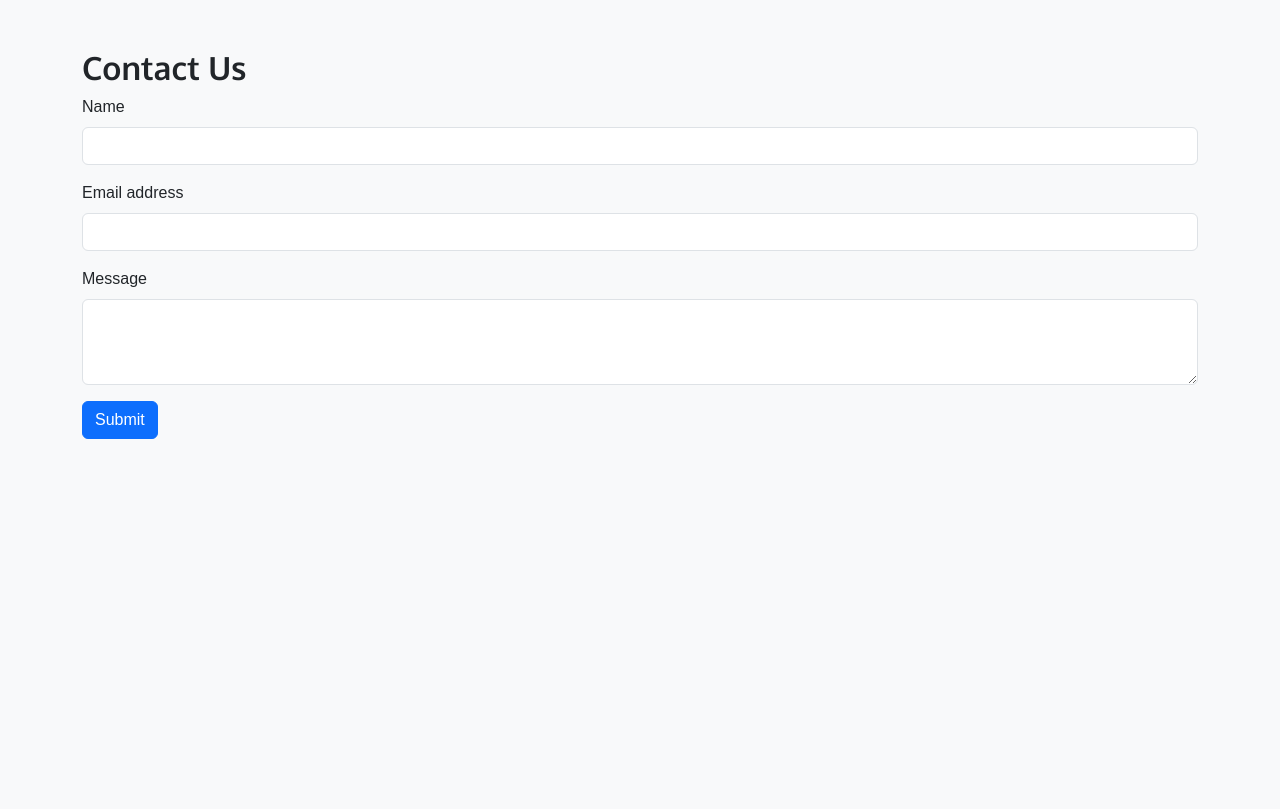
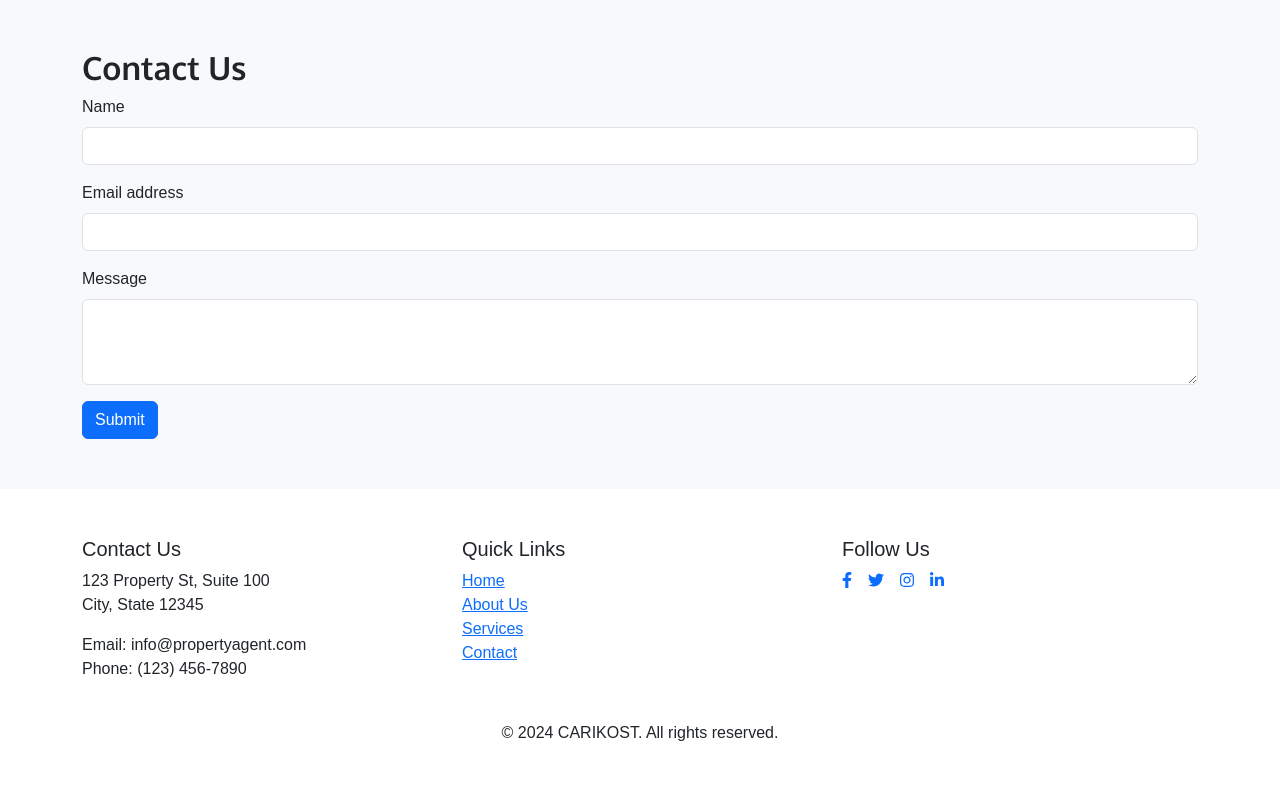
Before and after one commit to AnggiSatria/Property-Agent, a PHP site: page / in a window 1280 px wide. Shown: the part 1677-2486 px from the top of the page. Before the commit the page ends 2116 px from the top, so only its background shows below. Run offline with PHP 8.4, Linux system fonts and the light colour scheme.

Commit message:
[Anggi]: section add search bar

```diff
--- a/index.php
+++ b/index.php
@@ -1,5 +1,37 @@
 <?php
 
+
+
+// $servername = "localhost";
+// $username = "username";
+// $password = "password";
+// $dbname = "database_name";
+
+// $conn = new mysqli($servername, $username, $password, $dbname);
+
+// if ($conn->connect_error) {
+//     die("Connection failed: " . $conn->connect_error);
+// }
+
+// $query = isset($_GET['q']) ? $_GET['q'] : '';
+
+// $sql = $conn->prepare("SELECT * FROM properties WHERE title LIKE ? OR description LIKE ?");
+// $searchTerm = "%$query%";
+// $sql->bind_param("ss", $searchTerm, $searchTerm);
+// $sql->execute();
+// $result = $sql->get_result();
+
+// $properties = [];
+// if ($result->num_rows > 0) {
+//     while($row = $result->fetch_assoc()) {
+//         $properties[] = $row;
+//     }
+// }
+
+// $conn->close();
+
+// header('Content-Type: application/json');
+// echo json_encode($properties);
 ?>
 
 <!DOCTYPE html>
@@ -32,7 +64,10 @@
             display: flex;
             align-items: center;
             justify-content: center;
+            flex-direction: column;
         }
+
+
         .header h1 {
             font-size: 3em;
         }
@@ -130,12 +165,40 @@
     </nav>
 
     <!-- Header Section -->
-    <header class="header">
+    <!-- <header class="header d-flex">
         <div>
             <h1 style="color: #0a0a0a;" class="oxygen-bold">Welcome to CARIKOST</h1>
             <p class="oxygen-semibold" style="color: #1D1A1A;">Your dream home awaits</p>
             <a href="#properties" class="btn btn-primary open-sans-semibold">View Properties</a>
         </div>
+         <div class="container my-5">
+        <h2>Search Properties</h2>
+        <input type="text" id="search-input" class="form-control" placeholder="Search for properties...">
+        <div id="property-list" class="row mt-3">
+            Search results will be appended here
+        </div>
+    </div>
+    </header> -->
+
+    <header class="header d-flex justify-content-between align-items-center">
+        <div>
+            <h1 style="color: #0a0a0a;" class="oxygen-bold">Welcome to CARIKOST</h1>
+            <p class="oxygen-semibold" style="color: #1D1A1A;">Your dream home awaits</p>
+
+                <input type="text" id="search-input" class="form-control mt-5" placeholder="Search for properties...">
+            <div id="property-list" class="row mt-3">
+                <!-- Search results will be appended here -->
+            </div>
+              <p class="oxygen-semibold" style="color: #1D1A1A;">or</p>
+                  <a href="#properties" class="btn btn-primary open-sans-semibold">View Properties</a>
+        </div>
+        <!-- <div class="container my-1">
+            <h2>Search Properties</h2>
+            <input type="text" id="search-input" class="form-control" placeholder="Search for properties...">
+            <div id="property-list" class="row mt-3">
+                Search results will be appended here
+            </div>
+        </div> -->
     </header>
 
     <!-- About Us Section -->
@@ -210,22 +273,65 @@
         </div>
     </section>
 
-       <!-- Sign In Modal -->
+     <!-- Footer -->
+    <footer class="footer">
+        <div class="container py-5">
+            <div class="row">
+                <!-- Contact Info -->
+                <div class="col-md-4">
+                    <h5>Contact Us</h5>
+                    <p>123 Property St, Suite 100<br>City, State 12345</p>
+                    <p>Email: info@propertyagent.com<br>Phone: (123) 456-7890</p>
+                </div>
+                <!-- Quick Links -->
+                <div class="col-md-4">
+                    <h5>Quick Links</h5>
+                    <ul class="list-unstyled">
+                        <li><a href="#home">Home</a></li>
+                        <li><a href="#about">About Us</a></li>
+                        <li><a href="#services">Services</a></li>
+                        <li><a href="#contact">Contact</a></li>
+                    </ul>
+                </div>
+                <!-- Social Media -->
+                <div class="col-md-4">
+                    <h5>Follow Us</h5>
+                    <ul class="list-unstyled d-flex">
+                        <li><a href="#" class="me-3"><i class="fab fa-facebook-f"></i></a></li>
+                        <li><a href="#" class="me-3"><i class="fab fa-twitter"></i></a></li>
+                        <li><a href="#" class="me-3"><i class="fab fa-instagram"></i></a></li>
+                        <li><a href="#"><i class="fab fa-linkedin-in"></i></a></li>
+                    </ul>
+                </div>
+            </div>
+            <div class="row mt-4">
+                <div class="col text-center">
+                    <p>&copy; 2024 CARIKOST. All rights reserved.</p>
+                </div>
+            </div>
+        </div>
+    </footer>
+
+
+
+
+
+    <!-- Sign In Modal -->
     <div class="modal fade" id="signInModal" tabindex="-1" aria-labelledby="signInModalLabel" aria-hidden="true">
         <div class="modal-dialog">
             <div class="modal-content">
                 <div class="modal-header">
-                    <h5 class="modal-title" id="signInModalLabel">Sign In</h5>
+                    <h5  id="signInModalLabel" class="modal-title oxygen-semibold" style="color: #0a0a0a;">Sign In</h5>
                     <button type="button" class="btn-close" data-bs-dismiss="modal" aria-label="Close"></button>
                 </div>
                 <div class="modal-body">
                     <form>
                         <div class="mb-3">
-                            <label for="signInEmail" class="form-label">Email address</label>
+                            <label for="signInEmail" class="form-label open-sans-semibold" style="color: #0a0a0a;">Email address</label>
                             <input type="email" class="form-control" id="signInEmail" required>
                         </div>
                         <div class="mb-3">
-                            <label for="signInPassword" class="form-label">Password</label>
+                            <label for="signInPassword" class="form-label open-sans-semibold" style="color: #0a0a0a;">Password</label>
                             <input type="password" class="form-control" id="signInPassword" required>
                         </div>
                         <button type="submit" class="btn btn-primary">Sign In</button>
@@ -236,25 +342,31 @@
     </div>
 
     <!-- Sign Up Modal -->
-    <div class="modal fade" id="signUpModal" tabindex="-1" aria-labelledby="signUpModalLabel" aria-hidden="true">
+
+
+       <div class="modal fade" id="signUpModal" tabindex="-1" aria-labelledby="signUpModalLabel" aria-hidden="true">
         <div class="modal-dialog">
             <div class="modal-content">
                 <div class="modal-header">
-                    <h5 class="modal-title" id="signUpModalLabel">Sign Up</h5>
+                    <h5 class="modal-title oxygen-bold" id="signUpModalLabel" style="color: #0a0a0a;">Sign Up</h5>
                     <button type="button" class="btn-close" data-bs-dismiss="modal" aria-label="Close"></button>
                 </div>
                 <div class="modal-body">
                     <form>
                         <div class="mb-3">
-                            <label for="signUpName" class="form-label">Name</label>
+                            <label for="signUpName" class="form-label open-sans-semibold" style="color: #0a0a0a;">Full name</label>
                             <input type="text" class="form-control" id="signUpName" required>
                         </div>
+                         <div class="mb-3">
+                            <label for="signUpPhone" class="form-label open-sans-semibold" style="color: #0a0a0a;">Phone Number</label>
+                            <input type="email" class="form-control" id="signUpPhone" required>
+                        </div>
                         <div class="mb-3">
-                            <label for="signUpEmail" class="form-label">Email address</label>
+                            <label for="signUpEmail" class="form-label open-sans-semibold" style="color: #0a0a0a;">Email address</label>
                             <input type="email" class="form-control" id="signUpEmail" required>
                         </div>
                         <div class="mb-3">
-                            <label for="signUpPassword" class="form-label">Password</label>
+                            <label for="signUpPassword" class="form-label open-sans-semibold" style="color: #0a0a0a;">Password</label>
                             <input type="password" class="form-control" id="signUpPassword" required>
                         </div>
                         <button type="submit" class="btn btn-primary oxygen-semibold" >Sign Up</button>
@@ -262,60 +374,40 @@
                 </div>
             </div>
         </div>
-    </div>   <!-- Sign In Modal -->
-    <div class="modal fade" id="signInModal" tabindex="-1" aria-labelledby="signInModalLabel" aria-hidden="true">
-        <div class="modal-dialog">
-            <div class="modal-content">
-                <div class="modal-header">
-                    <h5 class="modal-title" id="signInModalLabel">Sign In</h5>
-                    <button type="button" class="btn-close" data-bs-dismiss="modal" aria-label="Close"></button>
-                </div>
-                <div class="modal-body">
-                    <form>
-                        <div class="mb-3">
-                            <label for="signInEmail" class="form-label">Email address</label>
-                            <input type="email" class="form-control" id="signInEmail" required>
-                        </div>
-                        <div class="mb-3">
-                            <label for="signInPassword" class="form-label">Password</label>
-                            <input type="password" class="form-control" id="signInPassword" required>
-                        </div>
-                        <button type="submit" class="btn btn-primary">Sign In</button>
-                    </form>
-                </div>
-            </div>
-        </div>
-    </div>
-
-    <!-- Sign Up Modal -->
-    <div class="modal fade" id="signUpModal" tabindex="-1" aria-labelledby="signUpModalLabel" aria-hidden="true">
-        <div class="modal-dialog">
-            <div class="modal-content">
-                <div class="modal-header">
-                    <h5 class="modal-title" id="signUpModalLabel">Sign Up</h5>
-                    <button type="button" class="btn-close" data-bs-dismiss="modal" aria-label="Close"></button>
-                </div>
-                <div class="modal-body">
-                    <form>
-                        <div class="mb-3">
-                            <label for="signUpName" class="form-label">Name</label>
-                            <input type="text" class="form-control" id="signUpName" required>
-                        </div>
-                        <div class="mb-3">
-                            <label for="signUpEmail" class="form-label">Email address</label>
-                            <input type="email" class="form-control" id="signUpEmail" required>
-                        </div>
-                        <div class="mb-3">
-                            <label for="signUpPassword" class="form-label">Password</label>
-                            <input type="password" class="form-control" id="signUpPassword" required>
-                        </div>
-                        <button type="submit" class="btn btn-primary">Sign Up</button>
-                    </form>
-                </div>
-            </div>
-        </div>
     </div>
 
     <script src="https://cdn.jsdelivr.net/npm/bootstrap@5.3.3/dist/js/bootstrap.bundle.min.js"></script>
+     <script>
+        document.getElementById('search-input').addEventListener('input', function() {
+            const query = this.value;
+            if (query.length >= 2) {
+                fetch(`search_properties.php?q=${query}`)
+                    .then(response => response.json())
+                    .then(properties => {
+                        const propertyList = document.getElementById('property-list');
+                        propertyList.innerHTML = '';
+                        properties.forEach(property => {
+                            const propertyCard = document.createElement('div');
+                            propertyCard.classList.add('col-md-4', 'property-card');
+                            propertyCard.innerHTML = `
+                                <div class="card">
+                                    <img src="${property.image}" class="card-img-top" alt="${property.title}">
+                                    <div class="card-body">
+                                        <h5 class="card-title">${property.title}</h5>
+                                        <p class="card-text">${property.description}</p>
+                                        <p class="card-text"><strong>$${property.price}</strong></p>
+                                    </div>
+                                </div>
+                            `;
+                            propertyList.appendChild(propertyCard);
+                        });
+                    });
+            } else {
+                document.getElementById('property-list').innerHTML = '';
+            }
+        });
+    </script>
+
+    <script src="https://cdnjs.cloudflare.com/ajax/libs/font-awesome/6.0.0-beta3/js/all.min.js"></script>
 </body>
 </html>
```
Also changed, not shown: detail-property/index.php (added, +65 -0 lines), home/index.php (added).
